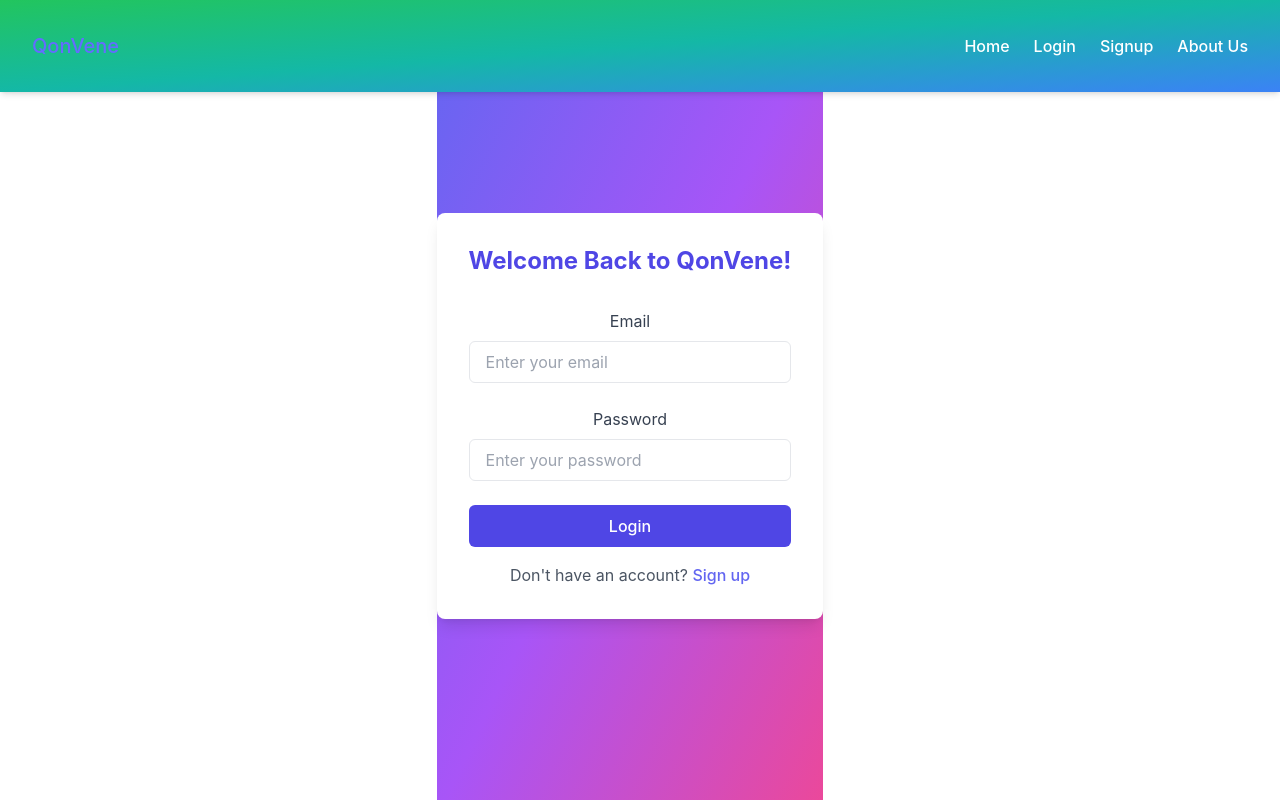
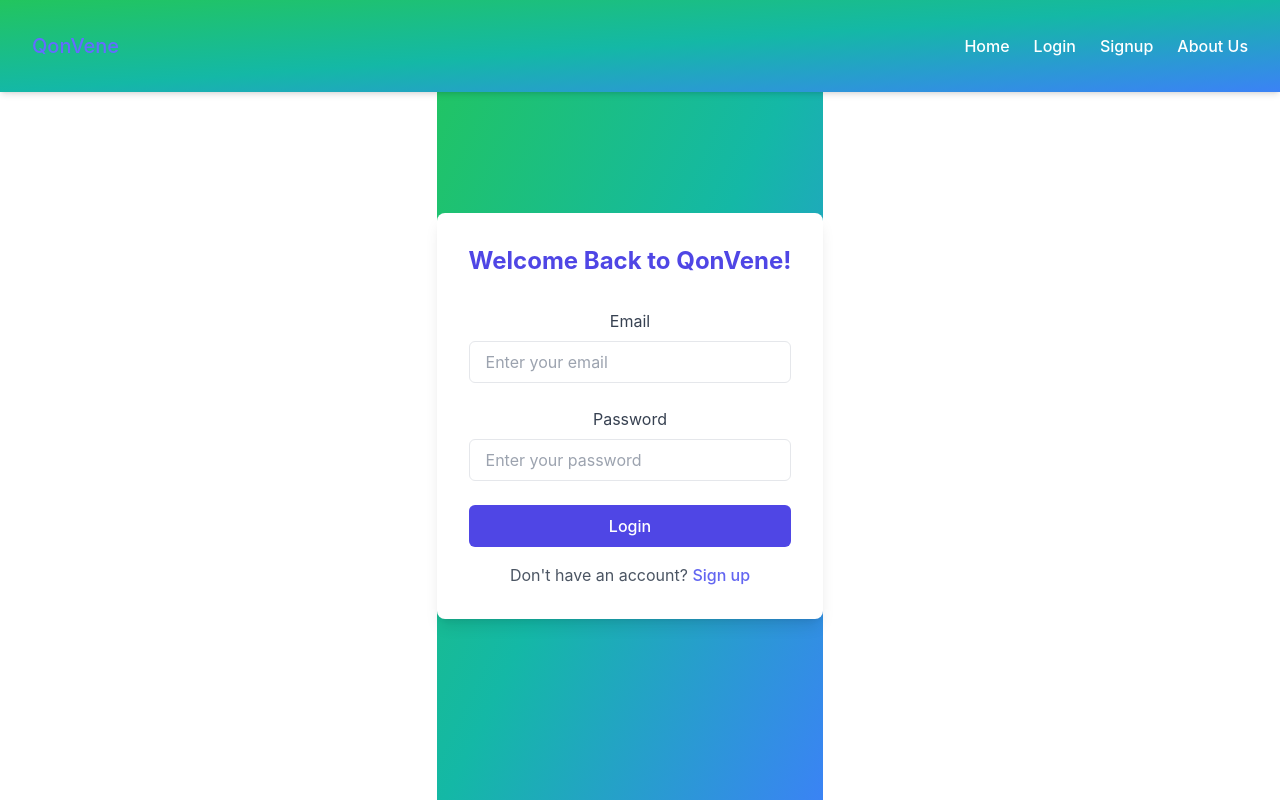
Before and after one commit to Tutungo-N/Qonvene, a React (Vite) app: page /login in a window 1280 px wide. Built offline with nearby package versions, Linux system fonts and the light colour scheme.

Commit message:
Change color gradient

```diff
--- a/src/pages/Login.jsx
+++ b/src/pages/Login.jsx
@@ -10,7 +10,7 @@ const Login = () => {
   };
 
   return (
-    <div className="min-h-screen flex items-center justify-center bg-gradient-to-br from-indigo-500 via-purple-500 to-pink-500">
+    <div className="min-h-screen flex items-center justify-center bg-gradient-to-br from-green-500 via-teal-500 to-blue-500">
       <div className="w-full max-w-md p-8 bg-white rounded-lg shadow-lg transform transition duration-500 hover:scale-105">
         <h2 className="text-2xl font-bold text-center text-indigo-600 mb-8">Welcome Back to QonVene!</h2>
         <form onSubmit={handleLogin} className="space-y-6">
```
